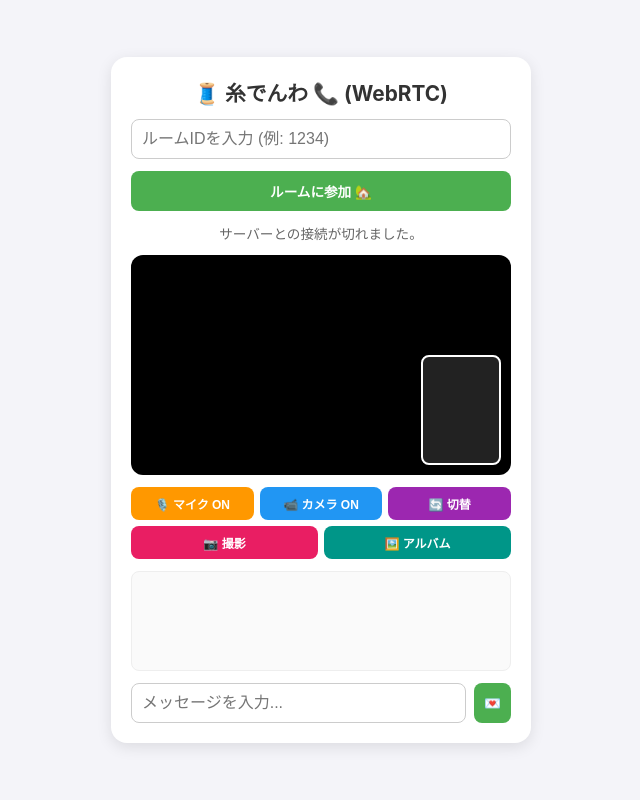
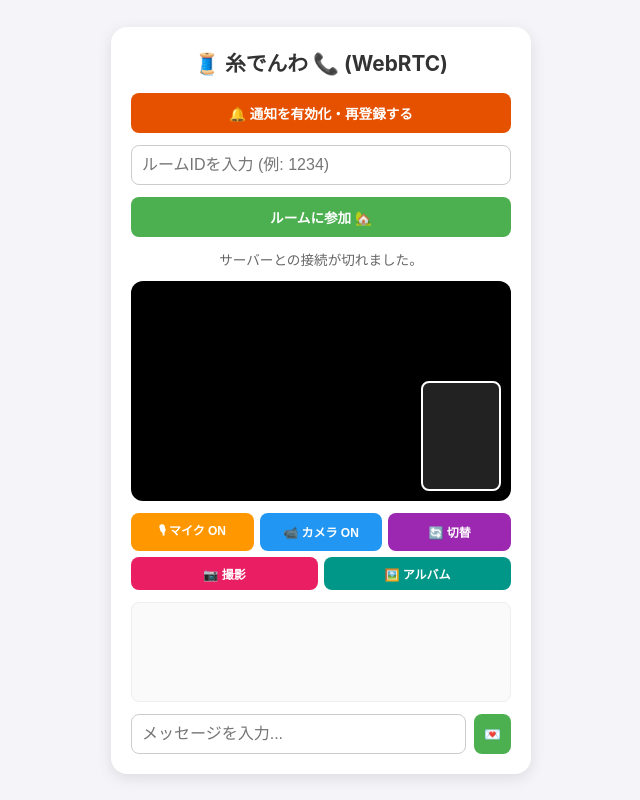
Before and after one commit to foesracing0226-cpu/itodenwa-server, a website: page index.html in a window 1280 px wide. Shown: the whole page, without its empty margins (319-959 px from the left). Drawn offline with Linux system fonts and the light colour scheme.

Commit message:
Add notification button and improve styles

```diff
--- a/index.html
+++ b/index.html
@@ -57,8 +57,8 @@
       font-size: 0.85rem;
       text-align: center;
       color: #666;
+      word-break: break-all;
     }
-    /* 映像表示エリア */
     .video-container {
       position: relative;
       width: 100%;
@@ -102,6 +102,7 @@
     .btn-purple { background-color: #9C27B0; }
     .btn-teal { background-color: #009688; }
     .btn-pink { background-color: #E91E63; }
+    .btn-notify { background-color: #e65100; width: 100%; margin-top: 4px; }
 
     .chat-box {
       height: 100px;
@@ -116,20 +117,13 @@
       max-width: 100%;
       border-radius: 8px;
       margin-top: 4px;
-      transition: transform 0.2s;
-    }
-    .chat-box img:hover {
-      opacity: 0.9;
     }
     .chat-input {
       display: flex;
       gap: 8px;
     }
-    .hidden-input {
-      display: none;
-    }
+    .hidden-input { display: none; }
 
-    /* 画像拡大表示（モーダル）のスタイル */
     .modal {
       display: none;
       position: fixed;
@@ -176,32 +170,30 @@
   <div class="container">
     <h1>🧵 糸でんわ 📞 (WebRTC)</h1>
 
+    <!-- 通知許可用の手動ボタン -->
+    <button class="btn-notify" onclick="initNotification()">🔔 通知を有効化・再登録する</button>
+
     <input type="text" id="roomId" placeholder="ルームIDを入力 (例: 1234)">
     <button id="joinBtn" onclick="joinRoom()">ルームに参加 🏡</button>
 
     <div class="status" id="status">サーバーに接続中...</div>
 
-    <!-- 映像表示エリア -->
     <div class="video-container">
       <video id="remoteVideo" autoplay playsinline></video>
       <video id="localVideo" autoplay playsinline muted></video>
     </div>
 
-    <!-- コントロールボタン -->
     <div class="controls">
-      <button id="micBtn" class="btn-orange" onclick="toggleMic()">🎙️️ マイク ON</button>
+      <button id="micBtn" class="btn-orange" onclick="toggleMic()">🎙 マイク ON</button>
       <button id="camBtn" class="btn-blue" onclick="toggleCam()">📹 カメラ ON</button>
       <button id="switchCamBtn" class="btn-purple" onclick="switchCamera()">🔄 切替</button>
       <button class="btn-pink" onclick="document.getElementById('cameraInput').click()">📷 撮影</button>
       <button class="btn-teal" onclick="document.getElementById('galleryInput').click()">🖼️ アルバム</button>
 
-      <!-- カメラ直接起動用インプット -->
       <input type="file" id="cameraInput" class="hidden-input" accept="image/*" capture="environment" onchange="sendImage(event)">
-      <!-- ギャラリー選択用インプット -->
       <input type="file" id="galleryInput" class="hidden-input" accept="image/*" onchange="sendImage(event)">
     </div>
 
-    <!-- チャットエリア -->
     <div class="chat-box" id="chatBox"></div>
     <div class="chat-input">
       <input type="text" id="msgInput" placeholder="メッセージを入力...">
@@ -209,7 +201,6 @@
     </div>
   </div>
 
-  <!-- 画像拡大モーダル -->
   <div id="imageModal" class="modal" onclick="closeModal(event)">
     <img id="modalImg" src="" alt="拡大画像">
     <div class="modal-buttons" onclick="event.stopPropagation()">
@@ -219,10 +210,8 @@
   </div>
 
   <script>
-    // 公開鍵（VAPID Public Key）
     const PUBLIC_VAPID_KEY = 'BHbF8fZXd2ATkUU6BoPGxWaX58_gEZ9j-lpf__dB9MYTfg852LCJHWIt2Bu30emD-GZbX3TR6Xr3qDsyn8GNts8';
 
-    // Base64URL文字列をUint8Arrayに変換するヘルパー関数
     function urlBase64ToUint8Array(base64String) {
       const padding = '='.repeat((4 - base64String.length % 4) % 4);
       const base64 = (base64String + padding).replace(/\-/g, '+').replace(/_/g, '/');
@@ -234,7 +223,6 @@
       return outputArray;
     }
 
-    // WebSocketの準備
     const ws = new WebSocket((location.protocol === 'https:' ? 'wss://' : 'ws://') + location.host);
     let pc = null;
     let localStream = null;
@@ -247,10 +235,8 @@
       iceServers: [{ urls: 'stun:stun.l.google.com:19302' }]
     };
 
-    // WebSocket接続完了時の処理
     ws.onopen = () => {
-      document.getElementById('status').innerText = 'サーバーに接続しました 🗄️ ルームIDを入力してください 💳';
-      // 接続が確立されたら通知宛先を登録する！
+      document.getElementById('status').innerText = 'サーバーに接続しました 🗄️';
       initNotification();
     };
 
@@ -258,15 +244,28 @@
       document.getElementById('status').innerText = 'サーバーとの接続が切れました。';
     };
 
-    // Service Workerの登録と通知購読処理
+    // 手動呼び出しも可能な通知登録関数
     async function initNotification() {
-      if ('serviceWorker' in navigator && 'PushManager' in window) {
+      const statusEl = document.getElementById('status');
+
+      if (!('serviceWorker' in navigator)) {
+        statusEl.innerText = '❌ このブラウザはServiceWorker非対応です';
+        return;
+      }
+      if (!('PushManager' in window)) {
+        statusEl.innerText = '❌ このブラウザはPush通知非対応です';
+        return;
+      }
+
       try {
+        statusEl.innerText = '⏳ ServiceWorker登録中...';
         const register = await navigator.serviceWorker.register('/sw.js');
-          console.log('Service Worker 登録成功');
 
+        statusEl.innerText = '⏳ 通知権限をリクエスト中...';
         const permission = await Notification.requestPermission();
+
         if (permission === 'granted') {
+          statusEl.innerText = '⏳ 通知サブスクリプション取得中...';
           let subscription = await register.pushManager.getSubscription();
           if (!subscription) {
             subscription = await register.pushManager.subscribe({
@@ -275,15 +274,18 @@
             });
           }
 
-            // WebSocket経由でサーバーへサブスクリプション情報を送信
           if (ws && ws.readyState === WebSocket.OPEN) {
             ws.send(JSON.stringify({ type: 'subscribe', subscription }));
-              console.log('通知宛先（subscribe）を送信しました！');
+            statusEl.innerText = '🎉 通知の登録が完了しました！';
+          } else {
+            statusEl.innerText = '⚠️ WS未接続のため通知宛先を送信できませんでした';
           }
+        } else {
+          statusEl.innerText = '❌ 通知権限が拒否されました (' + permission + ')';
         }
       } catch (err) {
-          console.error('通知の設定に失敗:', err);
-        }
+        console.error('通知設定エラー:', err);
+        statusEl.innerText = '❌ エラー: ' + err.message;
       }
     }
 
```
Lines whose indentation alone changed are shown as unchanged.
